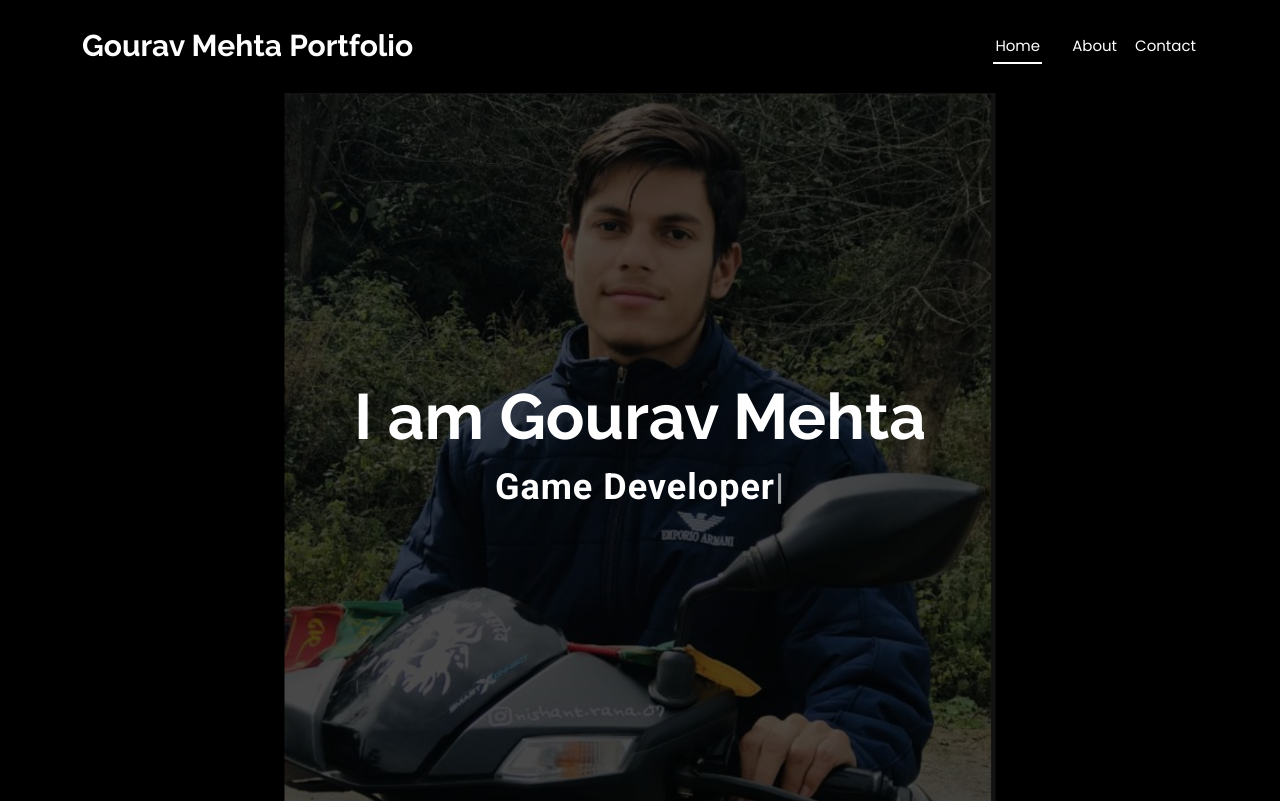
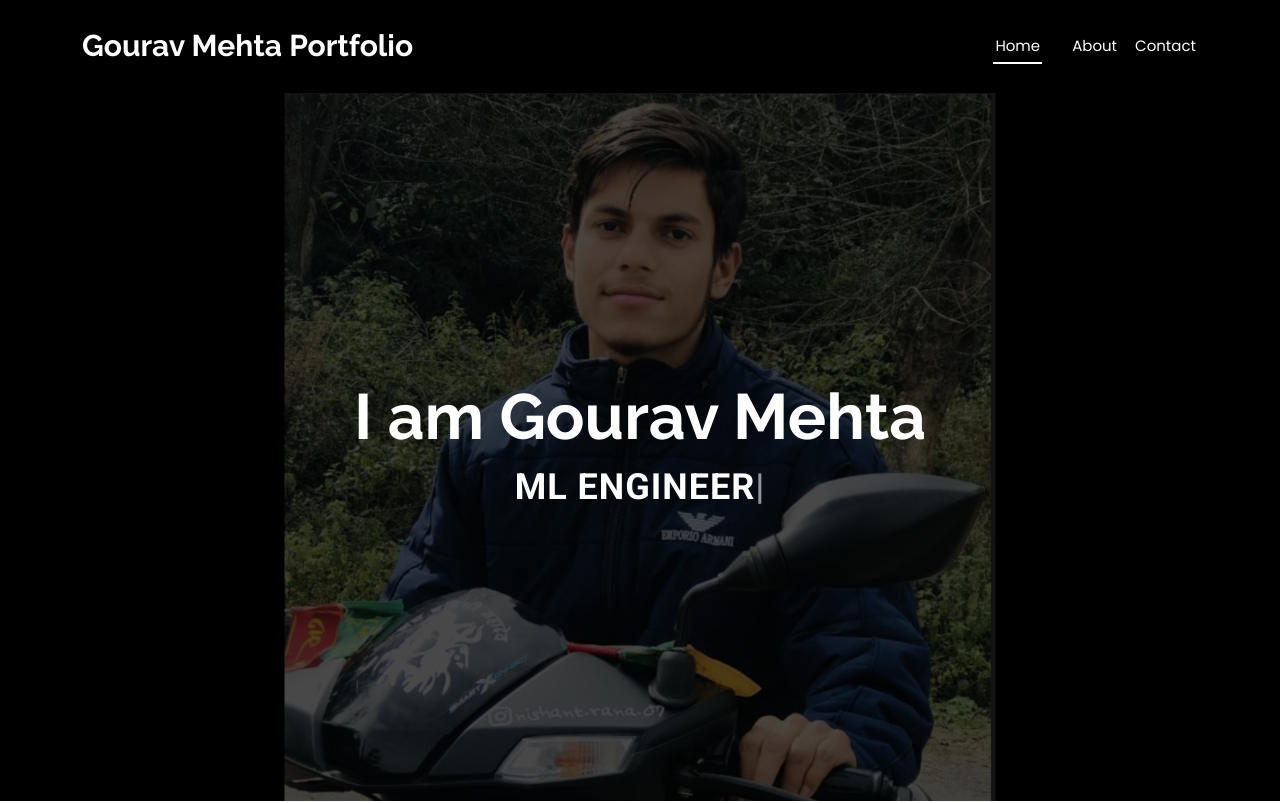
Before and after one commit to Gourav923/My-Portfolio, a plain HTML site: page index.html in a window 1280 px wide. Shown: the top 803 px of the page. Drawn offline with Linux system fonts and the light colour scheme.

Commit message:
Update index.html

```diff
--- a/index.html
+++ b/index.html
@@ -70,7 +70,7 @@
 
       <div class="container d-flex flex-column align-items-center justify-content-center text-center" data-aos="fade-up" data-aos-delay="100">
         <h2>I am Gourav Mehta</h2>
-        <p><span class="typed" data-typed-items="Data Analyst,Game Developer"></span></p>
+        <p><span class="typed" data-typed-items="Data Analyst,ML ENGINEER"></span></p>
       </div>
 
     </section><!-- /Hero Section -->
```
